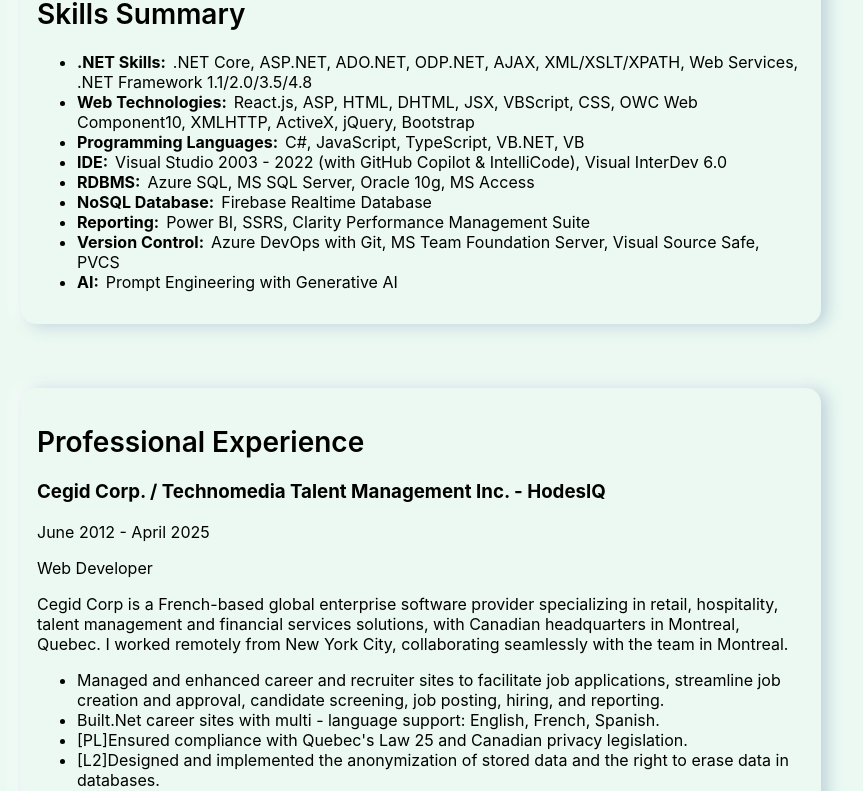
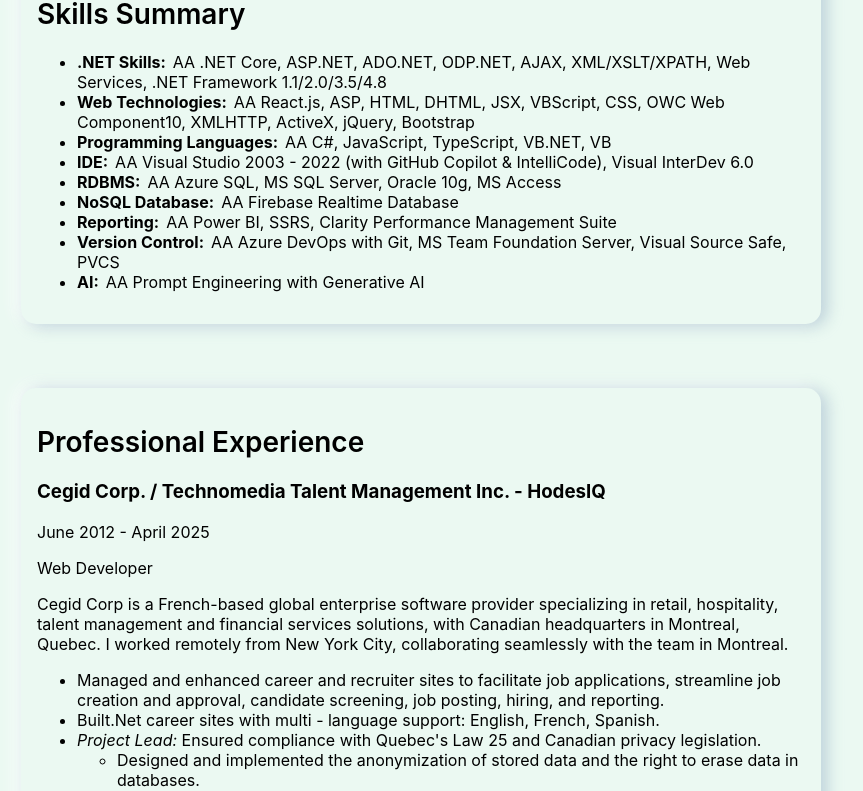
Before and after one commit to volfir2025/VladOlfir-SoftwareEngineer, a React (Vite) app: page /resume in a window 1280 px wide. Shown: the part 909-1700 px from the top of the page, without its empty margins (219-1082 px from the left). Built offline with nearby package versions, Linux system fonts and the light colour scheme.

Commit message:
Add files via upload

```diff
--- a/src/components/BasicSection.tsx
+++ b/src/components/BasicSection.tsx
@@ -19,11 +19,10 @@
                             return (
                                 <li key={index}>
                                     <span>{item.skillName}:</span>
-                                <span>{item.skills.join(', ')}</span>
+                                    <span>AA {item.skills.join(', ')}</span>
                                 </li>
                             );
                         } else {
-                        // item is a string:
                              return <li key={index}>{item as string}</li>;
                         }
                     })
--- a/src/components/Job.tsx
+++ b/src/components/Job.tsx
@@ -10,7 +10,15 @@
         content.description ?
             <ul>
                 {content.description.map((item, index) => {
-                    return  <li key={index}>{item}</li>
+                    if (item.substring(0, 4) === "[PL]") {
+                        return <li key={index}><i>Project Lead:</i> {item.substring(4)}</li>;
+                    }
+                    if (item.substring(0, 4) === "[L2]") { //Level 2:
+                        return <ul><li key={index}>{item.substring(4)}</li></ul>;
+                    }
+                    else {
+                        return  <li key={index}>{item}</li>
+                        }
                 })}
             </ul> : null;
 
```
Lines whose indentation alone changed are shown as unchanged.
